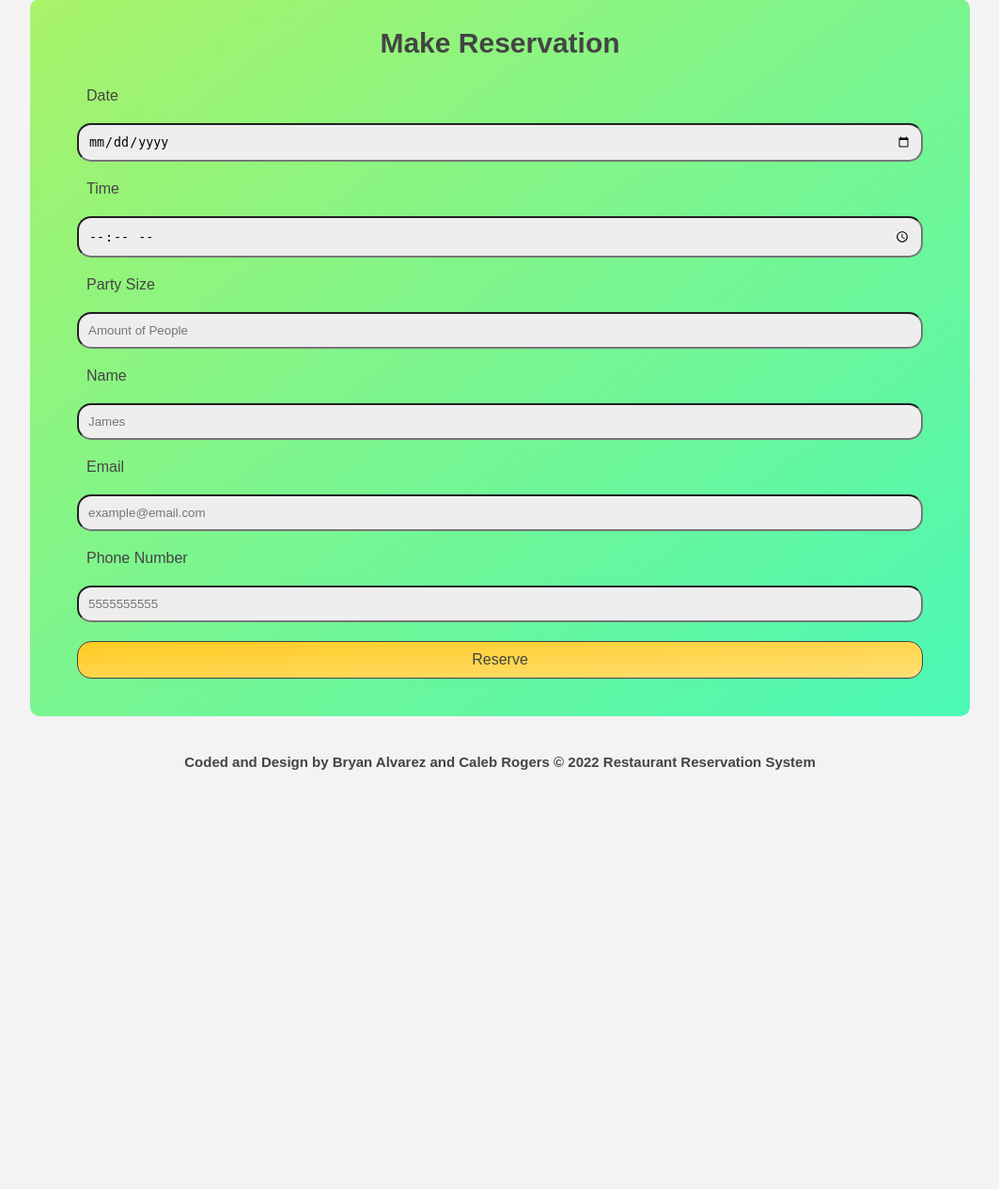
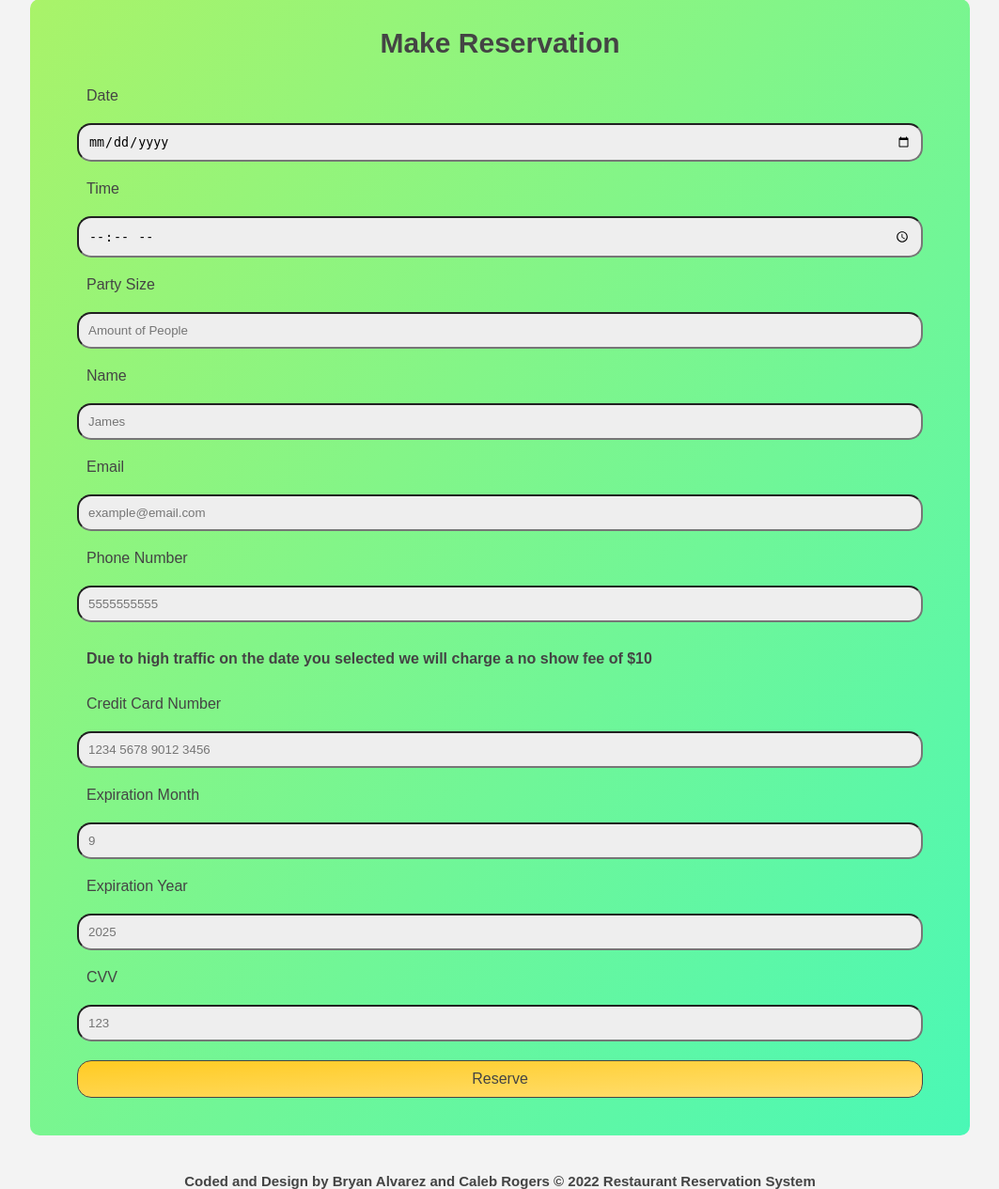
Before and after one commit to Balvarezpandozi/ProjectCOSC4351, a Flask app: page /reserve in a window 1280 px wide. Shown: the part 99-1364 px from the top of the page at 94% size, without its empty margins (108-1171 px from the left). Before the commit the page ends 918 px from the top, so only its background shows below. Run offline with Flask 2, Linux system fonts and the light colour scheme.

Commit message:
added hightrafficmonitoring

```diff
--- /dev/null
+++ b/website/highTrafficMonitoring.py
@@ -0,0 +1,46 @@
+from .models import Reservation, Table
+
+HOLIDAYS = [
+    {'month': 1, 'day': 1}, # New Year's Day
+    {'month': 1, 'day':18}, # Martin Luther King Jr. Day
+    {'month': 2, 'day':21}, # President's Day
+    {'month': 5, 'day': 8}, # Mother's Day
+    {'month': 5, 'day':31}, # Memorial Day
+    {'month': 7, 'day': 4}, # Independence Day
+    {'month': 9, 'day': 7}, # Labor Day
+    {'month': 10, 'day': 12}, # Columbus Day
+    {'month': 11, 'day': 11}, # Veterans Day
+    {'month': 11, 'day': 25}, # Thanksgiving Day
+    {'month': 12, 'day': 25}, # Christmas Day
+    {'month': 12, 'day': 31}, # New Year's Eve
+]
+
+def check_for_high_traffic(start_time):
+    reservationDate = start_time
+
+    # Check if date is a holiday
+    for holiday in HOLIDAYS:
+        if holiday == reservationDate:
+            return True
+
+    # Check if restaurant booking is above 50% capacity
+    # Get maiximun capacity
+    Tables = Table.query.all()
+    maxCapacity = 0
+    for table in Tables:
+        if table.capacity > maxCapacity:
+            maxCapacity += table.capacity
+    # Multiply capacity for amount of hourse open
+    maxCapacity *= 12
+
+    # Get amount of people booked
+    reservations = Reservation.query.all()
+    amountOfPeopleBooked = 0
+    for reservation in reservations:
+        amountOfPeopleBooked += reservation.party_size
+
+    # Check if amount of people booked is above 50% of capacity
+    if amountOfPeopleBooked > maxCapacity * 0.5:
+        return True
+
+    return False
--- a/website/models.py
+++ b/website/models.py
@@ -26,7 +26,10 @@ class Reservation(db.Model):
     name = db.Column(db.String(120))
     email = db.Column(db.String(120))
     phone_number = db.Column(db.String(120))
-    tables  = db.relationship('ReservationTables')
+    credit_card_number = db.Column(db.String(120))
+    credit_card_expiration_date = db.Column(db.String(120))
+    credit_card_cvv = db.Column(db.String(120))
+    tables  = db.relationship('Table')
     user_id = db.Column(db.Integer, db.ForeignKey('user.id'))
 
 class Table(db.Model):
--- a/website/static/css/main.css
+++ b/website/static/css/main.css
@@ -189,6 +189,20 @@ nav {
     background-color: #eee;
 }
 
+.credit-card-modal {
+    display: flex;
+    flex-direction: column;
+    /* display: none; */
+    transition: 0.3s;
+}
+
+.credit-card-modal p {
+    font-size: 1.6rem;
+    padding: 1rem;
+    margin: 1rem 1rem;
+    font-weight: 700;
+}
+
 .reservations-list {
     margin: 1rem;
     list-style: none;
--- a/website/static/javascript/reservationLogic.js
+++ b/website/static/javascript/reservationLogic.js
@@ -1,4 +1,5 @@
 const reserveForm = document.getElementById('reservation-form');
+const dateInput = document.getElementById('date');
 
 reserveForm.addEventListener('submit', (e) => {
     e.preventDefault();
@@ -10,3 +11,19 @@ reserveForm.addEventListener('submit', (e) => {
 
     reserveForm.submit();
 })
+
+dateInput.addEventListener('change', (e) => {
+    const date = e.target.value;
+    isHighTraffic(date);
+})
+
+function isHighTraffic(date) {
+    fetch('/high-traffic', {
+    method: 'POST',
+    body: JSON.stringify({ date: date }),
+    }).then((res) => {
+        res.json().then((data) => {
+            console.log(data);
+        });
+    })
+}
--- a/website/templates/reserve.html
+++ b/website/templates/reserve.html
@@ -15,6 +15,17 @@
         <input type="email" placeholder="example@email.com" name="email" id="email" value="{{ user.email }}">
         <label for="phone-number">Phone Number</label>
         <input type="text" placeholder="5555555555" name="phone-number" id="phone-number" value="{{ user.phone_number }}">
+        <div class="credit-card-modal">
+            <p>Due to high traffic on the date you selected we will charge a no show fee of $10</p>
+            <label for="credit-card-number">Credit Card Number</label>
+            <input type="text" placeholder="1234 5678 9012 3456" name="credit-card-number" id="credit-card-number">
+            <label for="credit-card-expiration-month">Expiration Month</label>
+            <input type="number" min="1" max="12" placeholder="9" name="credit-card-expiration-month" id="credit-card-expiration-month">
+            <label for="credit-card-expiration-year">Expiration Year</label>
+            <input type="number" min="2022" placeholder="2025" name="credit-card-expiration-year" id="credit-card-expiration-year">
+            <label for="credit-card-cvv">CVV</label>
+            <input type="text" placeholder="123" name="credit-card-cvv" id="credit-card-cvv">
+        </div>
         <button class="content-btn" type="submit">Reserve</button>
         <input type="checkbox" name="register-user" id="register-user" style="display:none">
     </form>
--- a/website/views.py
+++ b/website/views.py
@@ -2,6 +2,7 @@ from flask import Blueprint, render_template, request, flash, jsonify, redirect,
 from flask_login import login_required, current_user
 from datetime import datetime
 from .models import Reservation, Table, ReservationTables
+from .highTrafficMonitoring import check_for_high_traffic
 from . import db
 import json
 
@@ -20,16 +21,17 @@ def reservations():
 @views.route('/reserve', methods=['GET', 'POST'])
 def reserve():
     if request.method == 'POST':
-        date = list(map(lambda x: int(x), request.form.get('date').split('-')))
-        time = list(map(lambda x: int(x), request.form.get('time').split(':')))
+        date = request.form.get('date')
+        time = request.form.get('time')
         party_size = request.form.get('party-size')
         name = request.form.get('name')
         email = request.form.get('email')
         phone_number = request.form.get('phone-number')
-        start_date_time = datetime(date[0], date[1], date[2], time[0], time[1])
-        end_date_time = datetime(date[0], date[1], date[2], time[0]+1, time[1])
         register_user = request.form.get('register-user')
-        print(register_user, flush=True)
+        credit_card_number = request.form.get('credit-card-number')
+        credit_card_expiration_date = request.form.get('credit-card-expiration-date')
+        credit_card_cvv = request.form.get('credit-card-cvv')
+
         if len(date) < 1:
             flash('Please enter a date.', category='error')
         elif len(time) < 1:
@@ -48,6 +50,20 @@ def reserve():
             else:
                 user_id = None
 
+            date = list(map(lambda x: int(x), date.split('-')))
+            time = list(map(lambda x: int(x), time.split(':')))
+
+            start_date_time = datetime(date[0], date[1], date[2], time[0], time[1])
+            end_date_time = datetime(date[0], date[1], date[2], time[0], time[1])
+
+            if not check_time_range(start_date_time):
+                flash('Please enter a time between 10:00 AM and 9:00 PM.', category='error')
+                return render_template('reserve.html', user=current_user)
+
+            if check_for_high_traffic(start_date_time) and (credit_card_number == "" or credit_card_expiration_date == "" or credit_card_cvv == ""):
+                flash('Please enter credit card info.', category='error')
+                return render_template('reserve.html', user=current_user)
+
             new_reservation = Reservation(
                 start_time=start_date_time,
                 end_time=end_date_time,
@@ -55,7 +71,10 @@ def reserve():
                 name=name,
                 email=email,
                 phone_number=phone_number,
-                user_id=user_id
+                user_id=user_id,
+                credit_card_number= credit_card_number,
+                credit_card_expiration_date= credit_card_expiration_date,
+                credit_card_cvv= credit_card_cvv
             )
             db.session.add(new_reservation)
             db.session.flush()
@@ -96,14 +115,15 @@ def edit_reservation(reservation_id):
         return redirect(url_for('views.reservations'))
 
     if request.method == 'POST':
-        date = list(map(lambda x: int(x), request.form.get('date').split('-')))
-        time = list(map(lambda x: int(x), request.form.get('time').split(':')))
+        date = request.form.get('date')
+        time = request.form.get('time')
         party_size = request.form.get('party-size')
         name = request.form.get('name')
         email = request.form.get('email')
         phone_number = request.form.get('phone-number')
-        start_date_time = datetime(date[0], date[1], date[2], time[0], time[1])
-        end_date_time = datetime(date[0], date[1], date[2], time[0]+1, time[1])
+        credit_card_number = request.form.get('credit-card-number')
+        credit_card_expiration_date = request.form.get('credit-card-expiration-date')
+        credit_card_cvv = request.form.get('credit-card-cvv')
 
         if len(date) < 1:
             flash('Please enter a date.', category='error')
@@ -118,6 +138,16 @@ def edit_reservation(reservation_id):
         elif len(phone_number) < 1:
             flash('Please enter a phone number.', category='error')
         else:
+            date = list(map(lambda x: int(x), date.split('-')))
+            time = list(map(lambda x: int(x), time.split(':')))
+            start_date_time = datetime(date[0], date[1], date[2], time[0], time[1])
+            end_date_time = datetime(date[0], date[1], date[2], time[0], time[1])
+
+            if not check_time_range(start_date_time):
+                flash('Please enter a time between 10:00 AM and 9:00 PM.', category='error')
+                return render_template('edit_reservation.html', user=current_user, reservation=reservation, date=reservation.start_time.strftime('%Y-%m-%d'), time=reservation.start_time.strftime('%H:%M'))
+
+
             reservation.start_time = start_date_time
             reservation.end_time = end_date_time
             reservation.party_size = party_size
@@ -144,6 +174,9 @@ def edit_reservation(reservation_id):
             db.session.add(table1Relationship)
             db.session.add(table2Relationship)
 
+            reservation.credit_card_number = credit_card_number
+            reservation.credit_card_expiration_date = credit_card_expiration_date
+            reservation.credit_card_cvv = credit_card_cvv
             db.session.commit()
             flash('Reservation updated!', category='success')
             return redirect(url_for('views.reservations'))
@@ -160,3 +193,24 @@ def delete_reservation():
         db.session.delete(reservation)
         db.session.commit()
     return jsonify({})
+
+@views.route('/high-traffic', methods=['POST'])
+def high_traffic():
+    if request.method == 'POST':
+        data = json.loads(request.data)
+        date = data['date'].split('-')
+        month = int(date[1])
+        day = int(date[2])
+        dateDict = {
+            "month": month,
+            "day": day
+        }
+        isHighTraffic = check_for_high_traffic(dateDict)
+        return jsonify({"isHighTraffic": isHighTraffic})
+
+def check_time_range(start_time):
+    hour = start_time.hour
+    # Openning hours between 10am and 10pm
+    if hour < 10 or hour > 21:
+        return False
+    return True
```
